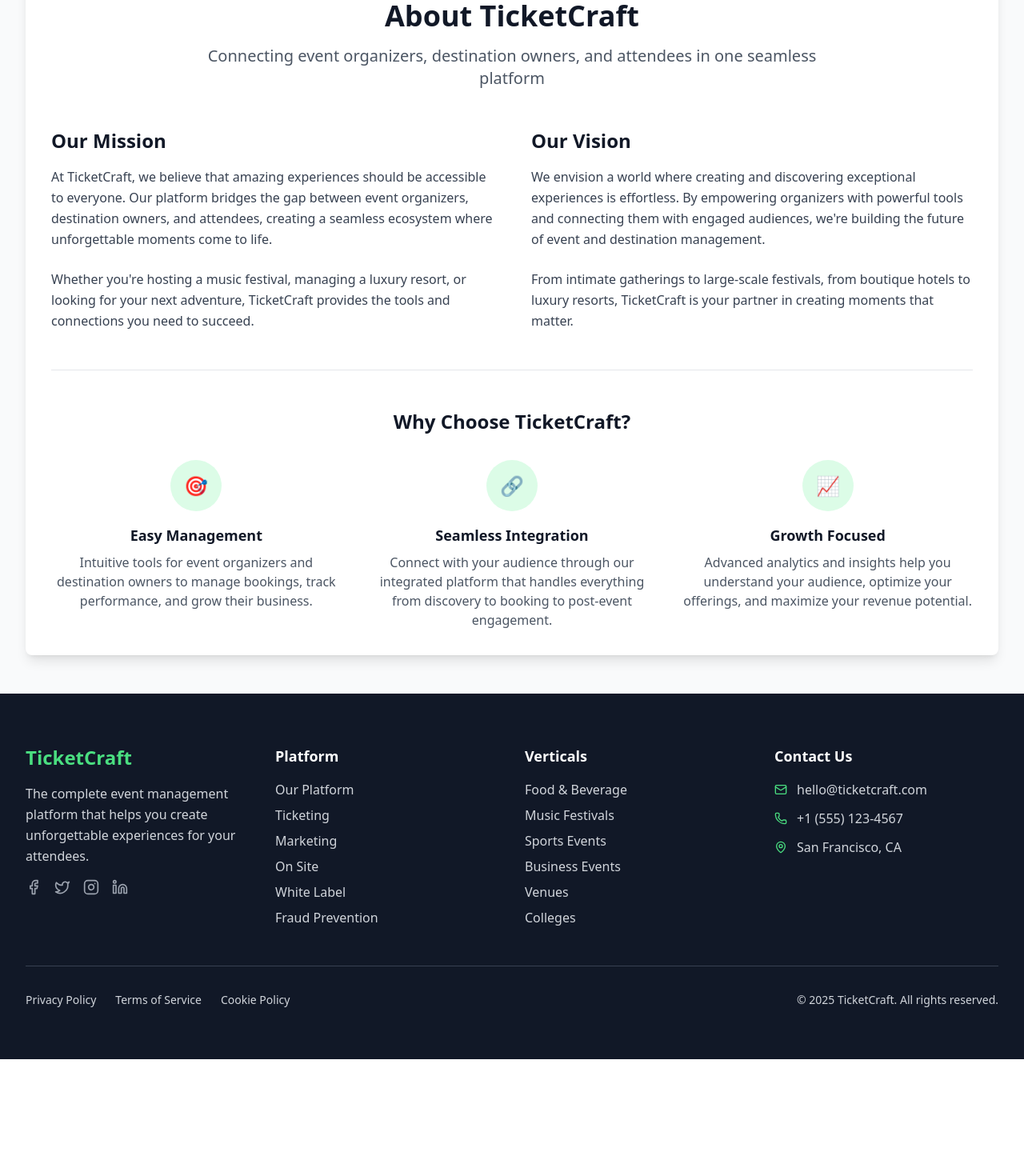
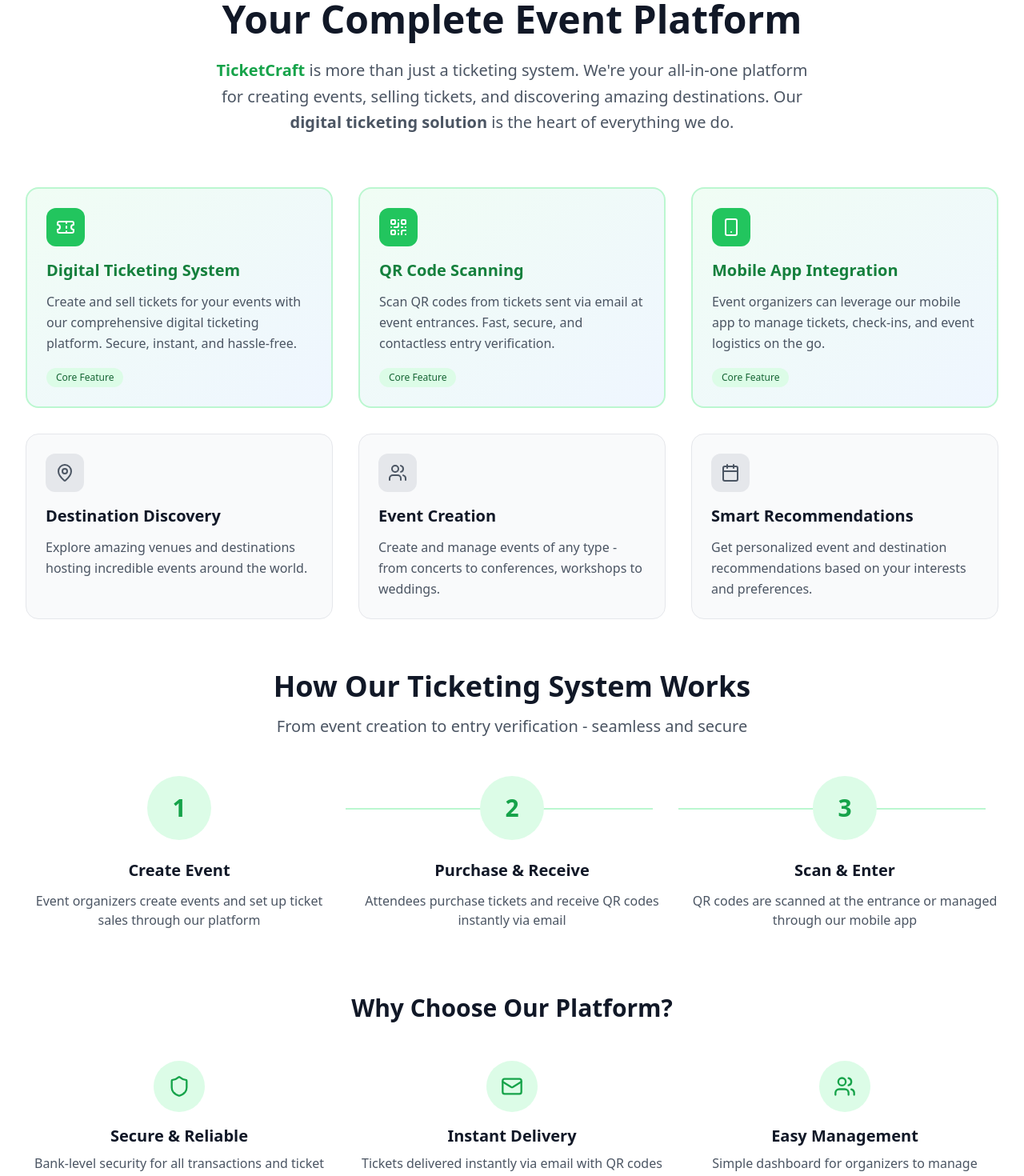
Before and after one commit to BrianKvin/ticketcraft, a React (Vite) app in the folder client/: page /about in a window 1280 px wide. Shown: the part 160-1630 px from the top of the page at 80% size. Before the commit the page ends 1484 px from the top, so only its background shows below. Built offline with nearby package versions, Linux system fonts and the light colour scheme.

Commit message:
added about page

```diff
--- a/client/src/pages/public/About.jsx
+++ b/client/src/pages/public/About.jsx
@@ -1,113 +1,255 @@
 import React from "react";
+import {
+  Ticket,
+  QrCode,
+  Smartphone,
+  Mail,
+  MapPin,
+  Users,
+  Calendar,
+  Shield,
+} from "lucide-react";
+import EventTypes from "./EventTypes";
 import Navbar from "../../components/common/Navbar";
 import Footer from "../../components/common/Footer";
 
-const About = () => {
+const AboutSection = () => {
+  const features = [
+    {
+      icon: Ticket,
+      title: "Digital Ticketing System",
+      description:
+        "Create and sell tickets for your events with our comprehensive digital ticketing platform. Secure, instant, and hassle-free.",
+      highlight: true,
+    },
+    {
+      icon: QrCode,
+      title: "QR Code Scanning",
+      description:
+        "Scan QR codes from tickets sent via email at event entrances. Fast, secure, and contactless entry verification.",
+      highlight: true,
+    },
+    {
+      icon: Smartphone,
+      title: "Mobile App Integration",
+      description:
+        "Event organizers can leverage our mobile app to manage tickets, check-ins, and event logistics on the go.",
+      highlight: true,
+    },
+    {
+      icon: MapPin,
+      title: "Destination Discovery",
+      description:
+        "Explore amazing venues and destinations hosting incredible events around the world.",
+    },
+    {
+      icon: Users,
+      title: "Event Creation",
+      description:
+        "Create and manage events of any type - from concerts to conferences, workshops to weddings.",
+    },
+    {
+      icon: Calendar,
+      title: "Smart Recommendations",
+      description:
+        "Get personalized event and destination recommendations based on your interests and preferences.",
+    },
+  ];
+
+  const benefits = [
+    {
+      icon: Shield,
+      title: "Secure & Reliable",
+      description: "Bank-level security for all transactions and ticket data",
+    },
+    {
+      icon: Mail,
+      title: "Instant Delivery",
+      description: "Tickets delivered instantly via email with QR codes",
+    },
+    {
+      icon: Users,
+      title: "Easy Management",
+      description:
+        "Simple dashboard for organizers to manage events and attendees",
+    },
+  ];
+
   return (
-    <div className="min-h-screen bg-gray-50">
+    <>
       <Navbar />
-
-      <div className="max-w-7xl mx-auto px-4 sm:px-6 lg:px-8 pt-24 pb-12">
-        <div className="bg-white rounded-lg shadow-lg p-8">
-          <div className="text-center mb-12">
-            <h1 className="text-4xl font-bold text-gray-900 mb-4">
-              About TicketCraft
-            </h1>
-            <p className="text-xl text-gray-600 max-w-3xl mx-auto">
-              Connecting event organizers, destination owners, and attendees in
-              one seamless platform
+      <section className="py-20 bg-white pt-32">
+        <div className="max-w-7xl mx-auto px-4 sm:px-6 lg:px-8">
+          {/* Main Heading */}
+          <div className="text-center mb-16">
+            <h2 className="text-4xl md:text-5xl font-bold text-gray-900 mb-6">
+              Your Complete Event Platform
+            </h2>
+            <p className="text-xl text-gray-600 max-w-3xl mx-auto leading-relaxed">
+              <span className="font-semibold text-green-600">TicketCraft</span>{" "}
+              is more than just a ticketing system. We're your all-in-one
+              platform for creating events, selling tickets, and discovering
+              amazing destinations. Our{" "}
+              <span className="font-semibold">digital ticketing solution</span>{" "}
+              is the heart of everything we do.
             </p>
           </div>
 
-          <div className="grid grid-cols-1 md:grid-cols-2 gap-12 mb-12">
-            <div>
-              <h2 className="text-2xl font-bold text-gray-900 mb-4">
-                Our Mission
-              </h2>
-              <p className="text-gray-700 leading-relaxed mb-6">
-                At TicketCraft, we believe that amazing experiences should be
-                accessible to everyone. Our platform bridges the gap between
-                event organizers, destination owners, and attendees, creating a
-                seamless ecosystem where unforgettable moments come to life.
-              </p>
-              <p className="text-gray-700 leading-relaxed">
-                Whether you're hosting a music festival, managing a luxury
-                resort, or looking for your next adventure, TicketCraft provides
-                the tools and connections you need to succeed.
+          {/* Main Features Grid */}
+          <div className="grid grid-cols-1 md:grid-cols-2 lg:grid-cols-3 gap-8 mb-16">
+            {features.map((feature, index) => (
+              <div
+                key={index}
+                className={`group p-6 rounded-2xl transition-all duration-300 hover:shadow-xl ${
+                  feature.highlight
+                    ? "bg-gradient-to-br from-green-50 to-blue-50 border-2 border-green-200 hover:border-green-300"
+                    : "bg-gray-50 border border-gray-200 hover:border-gray-300"
+                }`}
+              >
+                <div
+                  className={`w-12 h-12 rounded-xl flex items-center justify-center mb-4 ${
+                    feature.highlight
+                      ? "bg-green-500 text-white"
+                      : "bg-gray-200 text-gray-600"
+                  } group-hover:scale-110 transition-transform duration-300`}
+                >
+                  <feature.icon size={24} />
+                </div>
+
+                <h3
+                  className={`text-xl font-bold mb-3 ${
+                    feature.highlight ? "text-green-700" : "text-gray-900"
+                  }`}
+                >
+                  {feature.title}
+                </h3>
+
+                <p className="text-gray-600 leading-relaxed">
+                  {feature.description}
+                </p>
+
+                {feature.highlight && (
+                  <div className="mt-4">
+                    <span className="inline-flex items-center px-3 py-1 rounded-full text-xs font-medium bg-green-100 text-green-800">
+                      Core Feature
+                    </span>
+                  </div>
+                )}
+              </div>
+            ))}
+          </div>
+
+          {/* How It Works Section - No Background */}
+          <div className="mb-20">
+            <div className="text-center mb-12">
+              <h3 className="text-3xl md:text-4xl font-bold text-gray-900 mb-4">
+                How Our Ticketing System Works
+              </h3>
+              <p className="text-xl text-gray-600 max-w-2xl mx-auto">
+                From event creation to entry verification - seamless and secure
               </p>
             </div>
 
-            <div>
-              <h2 className="text-2xl font-bold text-gray-900 mb-4">
-                Our Vision
-              </h2>
-              <p className="text-gray-700 leading-relaxed mb-6">
-                We envision a world where creating and discovering exceptional
-                experiences is effortless. By empowering organizers with
-                powerful tools and connecting them with engaged audiences, we're
-                building the future of event and destination management.
-              </p>
-              <p className="text-gray-700 leading-relaxed">
-                From intimate gatherings to large-scale festivals, from boutique
-                hotels to luxury resorts, TicketCraft is your partner in
-                creating moments that matter.
-              </p>
-            </div>
-          </div>
-
-          <div className="border-t pt-12">
-            <h2 className="text-2xl font-bold text-gray-900 mb-8 text-center">
-              Why Choose TicketCraft?
-            </h2>
             <div className="grid grid-cols-1 md:grid-cols-3 gap-8">
-              <div className="text-center">
-                <div className="bg-green-100 w-16 h-16 rounded-full flex items-center justify-center mx-auto mb-4">
-                  <span className="text-2xl">🎯</span>
+              <div className="text-center group">
+                <div className="relative mb-6">
+                  <div className="w-20 h-20 bg-green-100 rounded-full flex items-center justify-center mx-auto group-hover:bg-green-200 transition-colors duration-300">
+                    <span className="text-3xl font-bold text-green-600">1</span>
+                  </div>
+                  {/* Connecting line */}
+                  <div className="hidden md:block absolute top-10 left-full w-full h-0.5 bg-green-200 transform translate-x-4"></div>
                 </div>
-                <h3 className="text-lg font-semibold text-gray-900 mb-2">
-                  Easy Management
-                </h3>
+                <h4 className="text-xl font-semibold text-gray-900 mb-3">
+                  Create Event
+                </h4>
                 <p className="text-gray-600">
-                  Intuitive tools for event organizers and destination owners to
-                  manage bookings, track performance, and grow their business.
+                  Event organizers create events and set up ticket sales through
+                  our platform
                 </p>
               </div>
 
-              <div className="text-center">
-                <div className="bg-green-100 w-16 h-16 rounded-full flex items-center justify-center mx-auto mb-4">
-                  <span className="text-2xl">🔗</span>
+              <div className="text-center group">
+                <div className="relative mb-6">
+                  <div className="w-20 h-20 bg-green-100 rounded-full flex items-center justify-center mx-auto group-hover:bg-green-200 transition-colors duration-300">
+                    <span className="text-3xl font-bold text-green-600">2</span>
+                  </div>
+                  {/* Connecting line */}
+                  <div className="hidden md:block absolute top-10 left-full w-full h-0.5 bg-green-200 transform translate-x-4"></div>
                 </div>
-                <h3 className="text-lg font-semibold text-gray-900 mb-2">
-                  Seamless Integration
-                </h3>
+                <h4 className="text-xl font-semibold text-gray-900 mb-3">
+                  Purchase & Receive
+                </h4>
                 <p className="text-gray-600">
-                  Connect with your audience through our integrated platform
-                  that handles everything from discovery to booking to
-                  post-event engagement.
+                  Attendees purchase tickets and receive QR codes instantly via
+                  email
                 </p>
               </div>
 
-              <div className="text-center">
-                <div className="bg-green-100 w-16 h-16 rounded-full flex items-center justify-center mx-auto mb-4">
-                  <span className="text-2xl">📈</span>
+              <div className="text-center group">
+                <div className="relative mb-6">
+                  <div className="w-20 h-20 bg-green-100 rounded-full flex items-center justify-center mx-auto group-hover:bg-green-200 transition-colors duration-300">
+                    <span className="text-3xl font-bold text-green-600">3</span>
+                  </div>
                 </div>
-                <h3 className="text-lg font-semibold text-gray-900 mb-2">
-                  Growth Focused
-                </h3>
+                <h4 className="text-xl font-semibold text-gray-900 mb-3">
+                  Scan & Enter
+                </h4>
                 <p className="text-gray-600">
-                  Advanced analytics and insights help you understand your
-                  audience, optimize your offerings, and maximize your revenue
-                  potential.
+                  QR codes are scanned at the entrance or managed through our
+                  mobile app
                 </p>
               </div>
             </div>
           </div>
+
+          {/* Benefits Section */}
+          <div className="text-center mb-16">
+            <h3 className="text-3xl font-bold text-gray-900 mb-12">
+              Why Choose Our Platform?
+            </h3>
+
+            <div className="grid grid-cols-1 md:grid-cols-3 gap-8">
+              {benefits.map((benefit, index) => (
+                <div key={index} className="group">
+                  <div className="w-16 h-16 bg-green-100 rounded-full flex items-center justify-center mx-auto mb-4 group-hover:bg-green-200 transition-colors duration-300">
+                    <benefit.icon size={28} className="text-green-600" />
+                  </div>
+                  <h4 className="text-xl font-semibold text-gray-900 mb-2">
+                    {benefit.title}
+                  </h4>
+                  <p className="text-gray-600">{benefit.description}</p>
+                </div>
+              ))}
+            </div>
+          </div>
+
+          {/* CTA Section */}
+          <div className="text-center">
+            <div className="bg-gray-50 rounded-2xl p-8 md:p-12">
+              <h3 className="text-2xl md:text-3xl font-bold text-gray-900 mb-4">
+                Ready to Get Started?
+              </h3>
+              <p className="text-gray-600 mb-8 max-w-2xl mx-auto">
+                Whether you're an event organizer looking to sell tickets or an
+                attendee wanting to discover amazing events, our platform has
+                everything you need.
+              </p>
+              <div className="flex flex-col sm:flex-row gap-4 justify-center">
+                <button className="bg-green-500 hover:bg-green-600 text-white px-8 py-3 rounded-full font-semibold transition-all duration-300 transform hover:scale-105 shadow-lg hover:shadow-xl">
+                  Create Your First Event
+                </button>
+                <button className="bg-white hover:bg-gray-50 text-gray-900 px-8 py-3 rounded-full font-semibold transition-all duration-300 border-2 border-green-500 hover:border-green-600">
+                  Browse Events
+                </button>
+              </div>
+            </div>
+          </div>
         </div>
-      </div>
-
+        <EventTypes />
+      </section>
       <Footer />
-    </div>
+    </>
   );
 };
 
-export default About;
+export default AboutSection;
--- a/client/src/pages/public/Home.jsx
+++ b/client/src/pages/public/Home.jsx
@@ -3,7 +3,7 @@
 import Footer from "../../components/common/Footer";
 import Hero from "./Hero";
 import AboutSection from "./AboutSection";
-import EventTypes from "./EventTypes";
+// import EventTypes from "./EventTypes";
 import EventsSection from "../../components/common/EventsSection";
 import DestinationsSection from "./DestinationSection";
 import NewsletterSection from "./NewsLetterSection";
@@ -25,7 +25,7 @@
           <AboutSection />
           <EventsSection />
           <DestinationsSection />
-          <EventTypes />
+          {/* <EventTypes /> */}
           <NewsletterSection />
           <Footer />
         </div>
```
